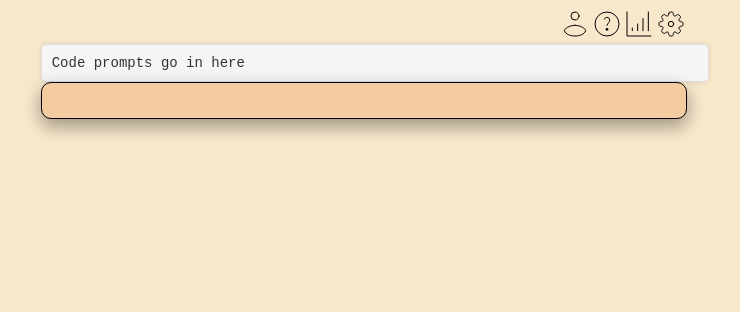
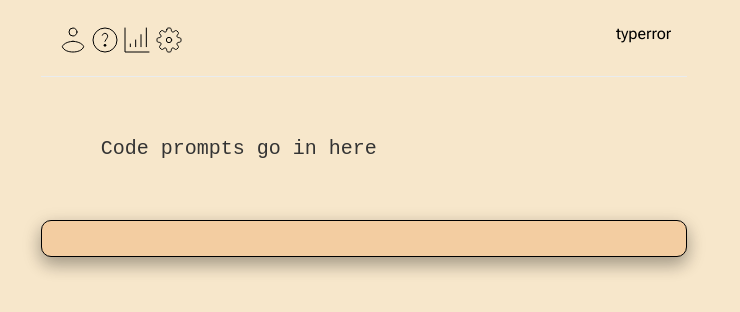
Before and after one commit to team-thunderdome/typerror, a React (Create React App) app in the folder client/: page /gamingpage in a window 1280 px wide. Shown: the top 312 px of the page, without its empty margins (276-1016 px from the left). Built offline with nearby package versions, Linux system fonts and the light colour scheme.

Commit message:
Add mini logo to header

```diff
--- a/client/src/Codebox.css
+++ b/client/src/Codebox.css
@@ -1,15 +1,14 @@
 .codebox {
   width: 100%;
-  height: 100%;
-  background-color: #f5f5f5;
-  border: 1px solid #e0e0e0;
+  height: auto;
+  background-color: #f5f5f500;
   border-radius: 5px;
+  margin: 50px;
   padding: 10px;
-  font-size: 14px;
+  font-size: 20px;
   font-family: "Courier New", Courier, monospace;
   color: #333;
   overflow: auto;
   resize: none;
   outline: none;
-  box-shadow: 0 0 5px rgba(0, 0, 0, 0.1);
 }
--- a/client/src/Header.css
+++ b/client/src/Header.css
@@ -1,3 +1,14 @@
 .header {
+  display: flex;
+  justify-content: space-between;
+  padding: 1rem;
+  border-bottom: 1px solid #e9ecef;
+}
+
+.logos {
   text-align: right;
 }
+
+.headerTitle {
+  text-align: left;
+}
--- a/client/src/Header.js
+++ b/client/src/Header.js
@@ -7,10 +7,13 @@ import settings from "./assets/settings.svg";
 const Header = () => {
   return (
     <div class="header">
-      <img src={profile} alt="logo" />
-      <img src={about} alt="logo" />
-      <img src={leader} alt="logo" />
-      <img src={settings} alt="logo" />
+      <div class="logos">
+        <img src={profile} alt="logo" />
+        <img src={about} alt="logo" />
+        <img src={leader} alt="logo" />
+        <img src={settings} alt="logo" />
+      </div>
+      <div class="headerTitle">typerror</div>
     </div>
   );
 };
```
